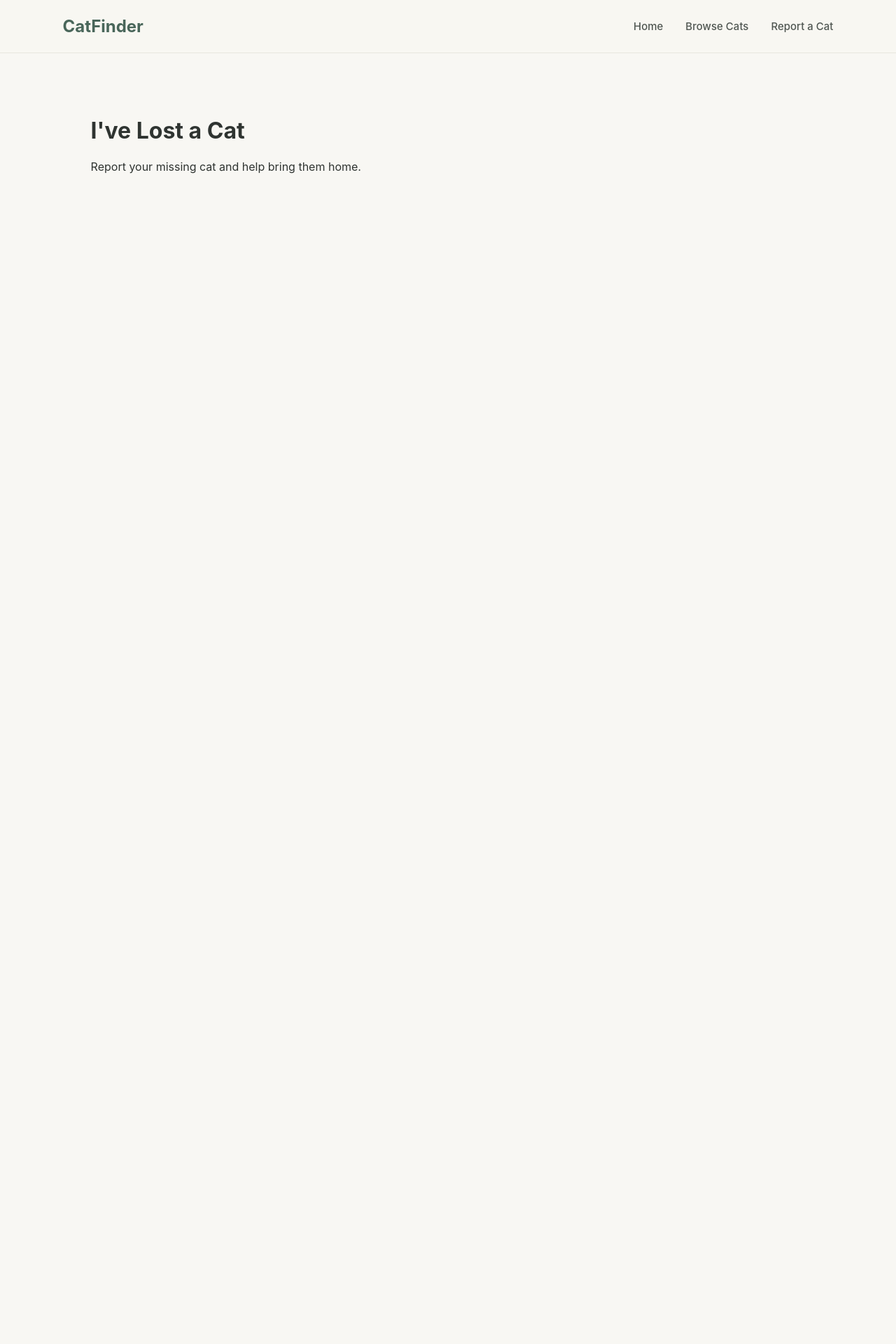
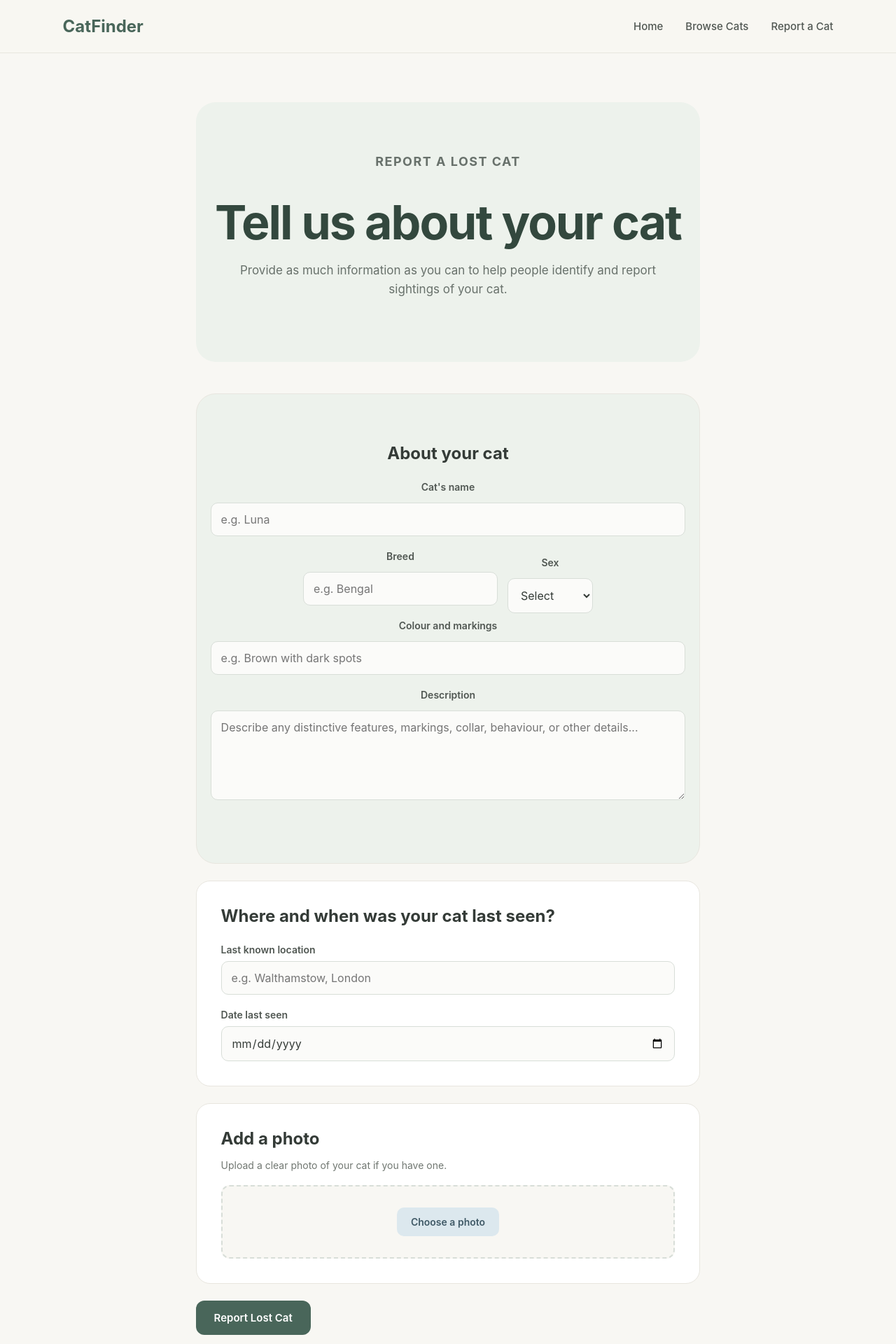
Before and after one commit to arjetabx/cat-finder, a React app in the folder frontend/: page /report/lost in a window 1280 px wide. Shown: the top 1920 px of the page at 70% size. Before the commit the page ends 800 px from the top, so only its background shows below. Built offline with nearby package versions, Linux system fonts and the light colour scheme; the HTML template or start-up script is replaced by a standard one.

Commit message:
creating report form page

```diff
--- a/frontend/src/index.css
+++ b/frontend/src/index.css
@@ -201,3 +201,178 @@ main section:last-child button:hover {
     padding: 30px;
   }
 }
+
+/* Report Page*/
+/* Report page */
+
+.report-page {
+  max-width: 900px;
+  margin: 0 auto;
+  padding: 70px 7%;
+}
+
+.report-header {
+  text-align: center;
+  margin-bottom: 45px;
+}
+
+.report-label {
+  margin: 0 0 12px;
+  color: #49665a;
+  font-size: 13px;
+  font-weight: 700;
+  letter-spacing: 1.5px;
+}
+
+.report-header h1 {
+  margin: 0 0 18px;
+  font-size: 48px;
+  line-height: 1.1;
+  color: #33483e;
+}
+
+.report-header > p:last-child {
+  max-width: 600px;
+  margin: 0 auto;
+  color: #68716b;
+  font-size: 17px;
+  line-height: 1.6;
+}
+
+.cat-form {
+  display: flex;
+  flex-direction: column;
+  gap: 24px;
+}
+
+.form-section {
+  padding: 35px;
+  background: #ffffff;
+  border: 1px solid #e8e6df;
+  border-radius: 20px;
+}
+
+.form-section h2 {
+  margin: 0 0 25px;
+  font-size: 24px;
+  color: #343b37;
+}
+
+.form-row {
+  display: grid;
+  grid-template-columns: 1fr 1fr;
+  gap: 20px;
+}
+
+.form-group {
+  display: flex;
+  flex-direction: column;
+  gap: 8px;
+  margin-bottom: 20px;
+}
+
+.form-group:last-child {
+  margin-bottom: 0;
+}
+
+.form-group label {
+  font-size: 14px;
+  font-weight: 600;
+  color: #505752;
+}
+
+.form-group input,
+.form-group select,
+.form-group textarea {
+  width: 100%;
+  padding: 13px 14px;
+  border: 1px solid #d8ded8;
+  border-radius: 10px;
+  background: #fbfbf9;
+  color: #343b37;
+  font: inherit;
+  outline: none;
+  transition: border-color 0.2s ease, box-shadow 0.2s ease;
+}
+
+.form-group input:focus,
+.form-group select:focus,
+.form-group textarea:focus {
+  border-color: #49665a;
+  box-shadow: 0 0 0 3px rgba(73, 102, 90, 0.1);
+}
+
+.form-group textarea {
+  resize: vertical;
+}
+
+.form-help {
+  margin: -10px 0 20px;
+  color: #707771;
+  font-size: 14px;
+}
+
+.upload-box {
+  padding: 30px;
+  text-align: center;
+  border: 2px dashed #d8ded8;
+  border-radius: 12px;
+  background: #f8f7f3;
+}
+
+.upload-box input {
+  display: none;
+}
+
+.upload-box label {
+  display: inline-block;
+  padding: 12px 20px;
+  background: #dce8ee;
+  color: #405a67;
+  border-radius: 10px;
+  font-size: 14px;
+  font-weight: 600;
+  cursor: pointer;
+}
+
+.upload-box label:hover {
+  background: #d1e0e8;
+}
+
+.submit-button {
+  align-self: flex-start;
+  padding: 15px 26px;
+  background: #49665a;
+  color: white;
+  border-radius: 12px;
+  font-size: 15px;
+  font-weight: 600;
+}
+
+.submit-button:hover {
+  background: #3d574d;
+  transform: translateY(-2px);
+}
+
+@media (max-width: 650px) {
+  .report-page {
+    padding: 40px 5%;
+  }
+
+  .report-header h1 {
+    font-size: 40px;
+  }
+
+  .form-section {
+    padding: 25px;
+  }
+
+  .form-row {
+    grid-template-columns: 1fr;
+    gap: 0;
+  }
+
+  .submit-button {
+    width: 100%;
+  }
+}
--- a/frontend/src/pages/LostCat.jsx
+++ b/frontend/src/pages/LostCat.jsx
@@ -1,8 +1,115 @@
 function LostCat() {
     return (
-      <main>
-        <h1>I've Lost a Cat</h1>
-        <p>Report your missing cat and help bring them home.</p>
+      <main className="report-page">
+        <section className="report-header">
+          <p className="report-label">REPORT A LOST CAT</p>
+
+          <h1>Tell us about your cat</h1>
+
+          <p>
+            Provide as much information as you can to help people identify and
+            report sightings of your cat.
+          </p>
+        </section>
+
+        <form className="cat-form">
+          <section className="form-section">
+            <h2>About your cat</h2>
+
+            <div className="form-group">
+              <label htmlFor="cat-name">Cat's name</label>
+              <input
+                id="cat-name"
+                type="text"
+                placeholder="e.g. Luna"
+              />
+            </div>
+
+            <div className="form-row">
+              <div className="form-group">
+                <label htmlFor="breed">Breed</label>
+                <input
+                  id="breed"
+                  type="text"
+                  placeholder="e.g. Bengal"
+                />
+              </div>
+
+              <div className="form-group">
+                <label htmlFor="sex">Sex</label>
+                <select id="sex">
+                  <option value="">Select</option>
+                  <option value="female">Female</option>
+                  <option value="male">Male</option>
+                  <option value="unknown">Unknown</option>
+                </select>
+              </div>
+            </div>
+
+            <div className="form-group">
+              <label htmlFor="colour">Colour and markings</label>
+              <input
+                id="colour"
+                type="text"
+                placeholder="e.g. Brown with dark spots"
+              />
+            </div>
+
+            <div className="form-group">
+              <label htmlFor="description">Description</label>
+              <textarea
+                id="description"
+                rows="5"
+                placeholder="Describe any distinctive features, markings, collar, behaviour, or other details..."
+              />
+            </div>
+          </section>
+
+          <section className="form-section">
+            <h2>Where and when was your cat last seen?</h2>
+
+            <div className="form-group">
+              <label htmlFor="location">Last known location</label>
+              <input
+                id="location"
+                type="text"
+                placeholder="e.g. Walthamstow, London"
+              />
+            </div>
+
+            <div className="form-group">
+              <label htmlFor="date">Date last seen</label>
+              <input
+                id="date"
+                type="date"
+              />
+            </div>
+          </section>
+
+          <section className="form-section">
+            <h2>Add a photo</h2>
+
+            <p className="form-help">
+              Upload a clear photo of your cat if you have one.
+            </p>
+
+            <div className="upload-box">
+              <input
+                id="photo"
+                type="file"
+                accept="image/*"
+              />
+
+              <label htmlFor="photo">
+                Choose a photo
+              </label>
+            </div>
+          </section>
+
+          <button type="submit" className="submit-button">
+            Report Lost Cat
+          </button>
+        </form>
       </main>
     )
   }
```
